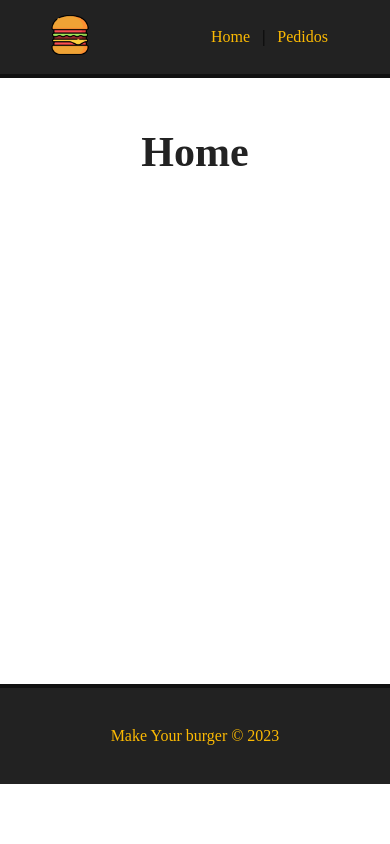
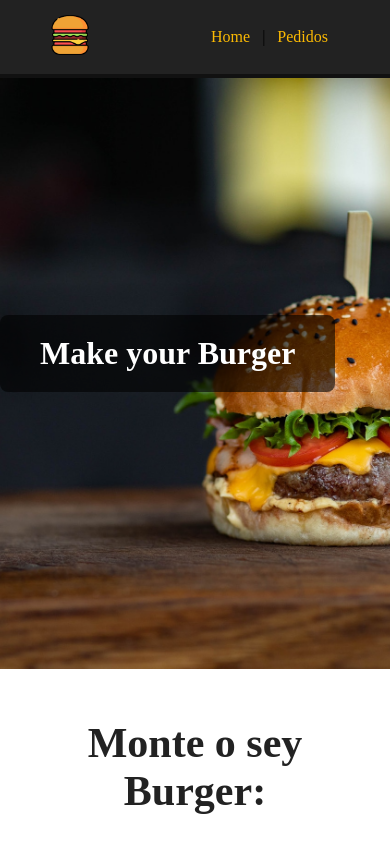
Before and after one commit to JoaoEduardo10/make-your-burger, a Vue app: page / in a window 390 px wide. Shown: the top 844 px of the page. Built offline with nearby package versions, Linux system fonts and the light colour scheme.

Commit message:
feat: added: Banner component

```diff
--- /dev/null
+++ b/src/components/Banner.vue
@@ -0,0 +1,42 @@
+<template>
+  <div class="main-banner">
+    <h1>Make your Burger</h1>
+  </div>
+</template>
+
+<script lang="ts">
+export default {
+  name: "Banner",
+};
+</script>
+
+<style scoped>
+.main-banner {
+  background-image: url("/images/burger.jpg");
+  background-position: center;
+  background-size: cover;
+  height: 100vh;
+  display: flex;
+  align-items: center;
+  justify-content: flex-start;
+}
+
+.main-banner h1 {
+  color: #fff;
+  text-align: center;
+  background-color: #222;
+  padding: 20px 40px;
+}
+
+@media (max-width: 415px) {
+  .main-banner {
+    height: 70vh;
+  }
+
+  .main-banner h1 {
+    background-color: rgba(0, 0, 0, 0.6);
+    font-size: 2rem;
+    border-radius: 0.5rem;
+  }
+}
+</style>
--- a/src/views/Home.vue
+++ b/src/views/Home.vue
@@ -1,9 +1,20 @@
 <template>
-  <main><h1>Home</h1></main>
+  <Banner />
+  <main>
+    <section>
+      <h1>Monte o sey Burger:</h1>
+      <p>Forms</p>
+    </section>
+  </main>
 </template>
 
 <script lang="ts">
+import Banner from "@/components/Banner.vue";
+
 export default {
+  components: {
+    Banner,
+  },
   name: "Home",
 };
 </script>
```
